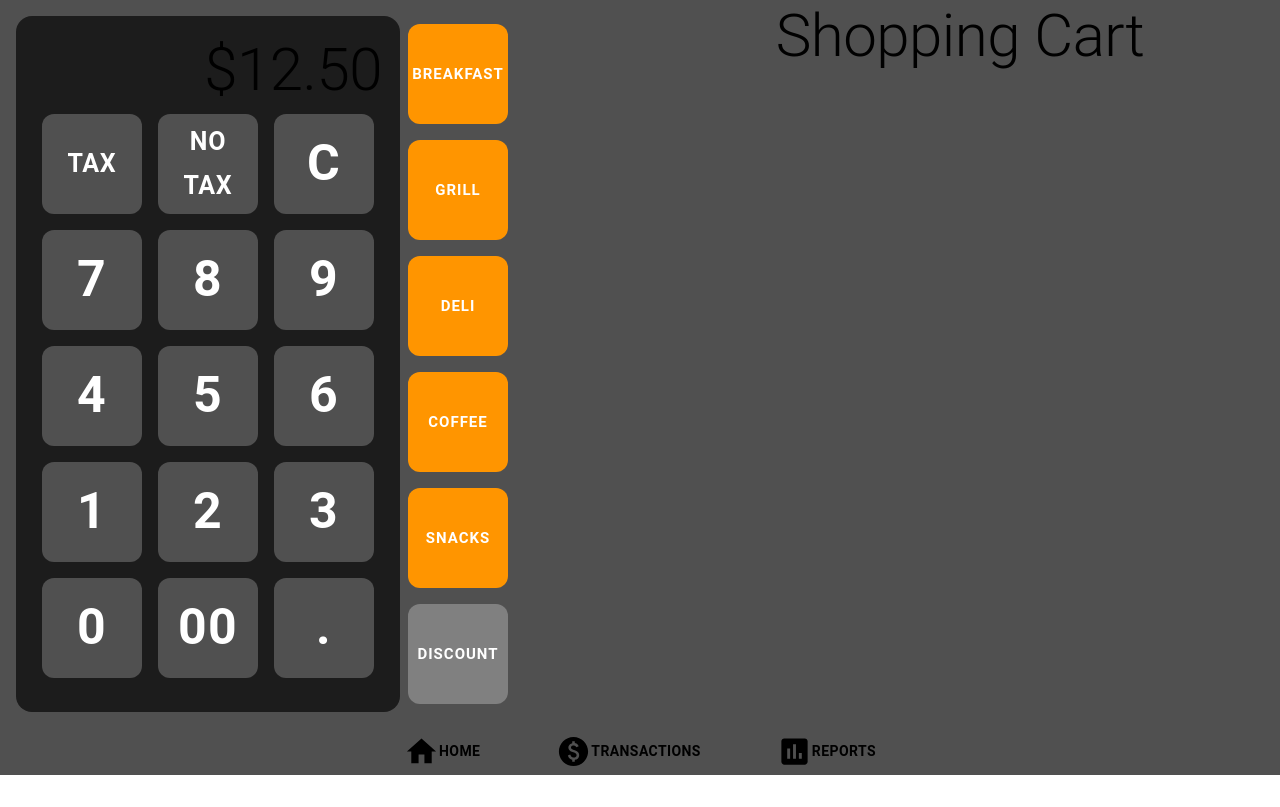
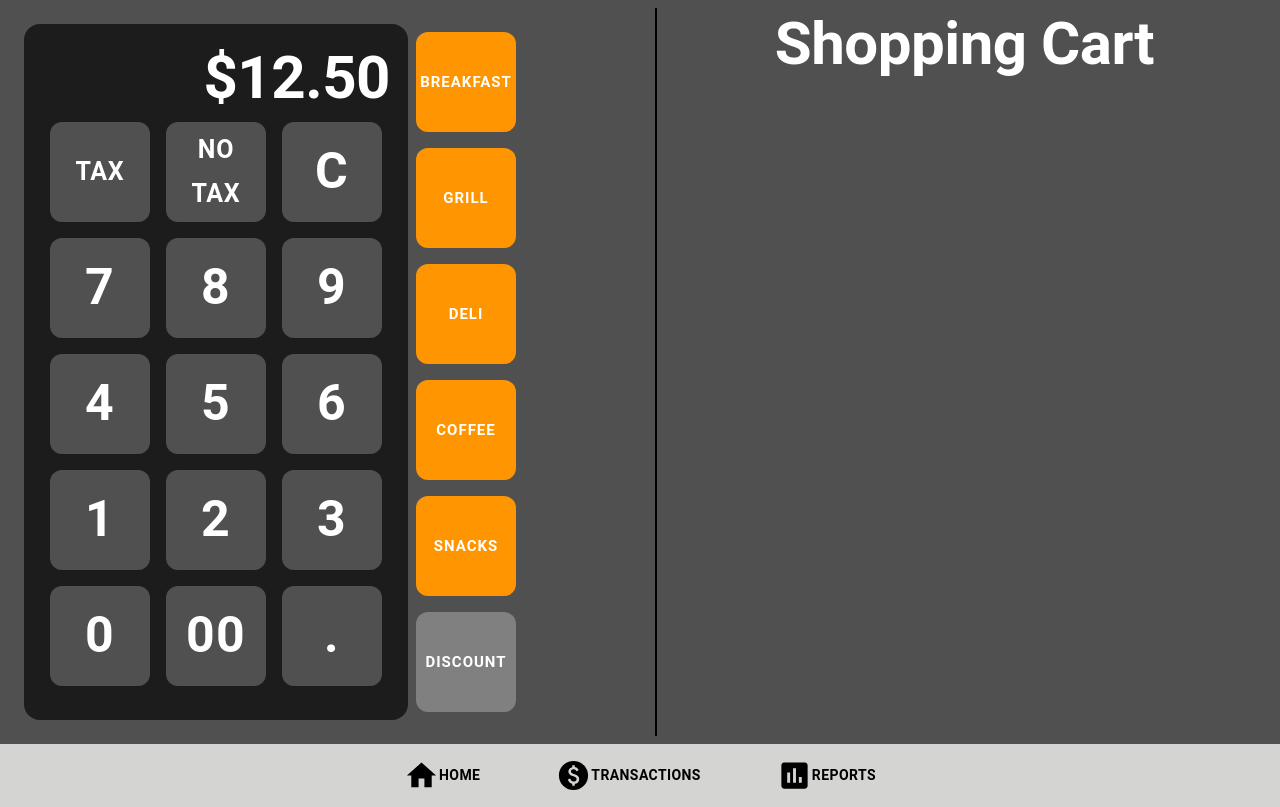
Before and after one commit to MikeB1124/cash-register, a Next.js app: page / in a window 1280 px wide. Built offline with nearby package versions, Linux system fonts and the light colour scheme.

Commit message:
change global styles

```diff
--- a/comps/home/CalculatorTwo.js
+++ b/comps/home/CalculatorTwo.js
@@ -9,7 +9,7 @@ function CalculatorTwo(){
             <div style={{display:"flex"}}>
                 <div style={calculatorContainer}>
                     <div style={{display:"flex", justifyContent:"right"}}>
-                        <Typography variant="h2">$12.50</Typography>
+                        <Typography variant="h2" style={{color:"white", fontWeight:"bold"}}>$12.50</Typography>
                     </div>
 
                     <div style={{display:"flex"}}>
--- a/comps/home/FooterTwo.js
+++ b/comps/home/FooterTwo.js
@@ -34,7 +34,9 @@ export default FooterTwo
 const container = {
     display:"flex",
     justifyContent:"center",
-    gap:"60px"
+    gap:"60px",
+    backgroundColor:"#D4D4D2",
+    padding:"8px"
 }
 
 const buttonStyle = {
--- a/comps/home/ShoppingCart.js
+++ b/comps/home/ShoppingCart.js
@@ -14,6 +14,6 @@ function ShoppingCart(){
 export default ShoppingCart
 
 const container = {
-    width:"50vw",
+    // width:"50vw",
     // padding:"16px"
 }
--- a/comps/home/ShoppingCartTwo.js
+++ b/comps/home/ShoppingCartTwo.js
@@ -6,7 +6,7 @@ import Typography from '@mui/material/Typography';
 function ShoppingCartTwo(){
     return(
         <div style={container}>
-            <Typography style={{textAlign:"center"}} variant="h2">Shopping Cart</Typography>
+            <Typography style={{textAlign:"center", textAlign:"center", color:"white", fontWeight:"bold"}} variant="h2">Shopping Cart</Typography>
         </div>
     )
 }
@@ -15,5 +15,6 @@ export default ShoppingCartTwo
 
 const container = {
     width:"50vw",
+    borderLeft: "2px solid black"
     // padding:"16px"
 }
--- a/pages/index.js
+++ b/pages/index.js
@@ -14,7 +14,7 @@ import ShoppingCartTwo from '../comps/home/ShoppingCartTwo'
 export default function Home() {
   return (
     <div style={{backgroundColor:"#505050"}}>
-        <div style={{display:"flex", justifyContent:"center"}}>
+        <div style={{display:"flex", justifyContent:"space-around", padding:"8px"}}>
           <CalculatorTwo/>
           <ShoppingCartTwo/>
         </div>
--- a/styles/globals.css
+++ b/styles/globals.css
@@ -2,21 +2,21 @@ html,
 body {
   padding: 0;
   margin: 0;
-  font-family: -apple-system, BlinkMacSystemFont, Segoe UI, Roboto, Oxygen,
-    Ubuntu, Cantarell, Fira Sans, Droid Sans, Helvetica Neue, sans-serif;
+  /* font-family: -apple-system, BlinkMacSystemFont, Segoe UI, Roboto, Oxygen,
+    Ubuntu, Cantarell, Fira Sans, Droid Sans, Helvetica Neue, sans-serif; */
 }
 
-a {
+/* a {
   color: inherit;
   text-decoration: none;
 }
 
 * {
   box-sizing: border-box;
-}
+} */
 
 @media (prefers-color-scheme: dark) {
-  html {
+  /* html {
     color-scheme: dark;
-  }
+  } */
 }
```
